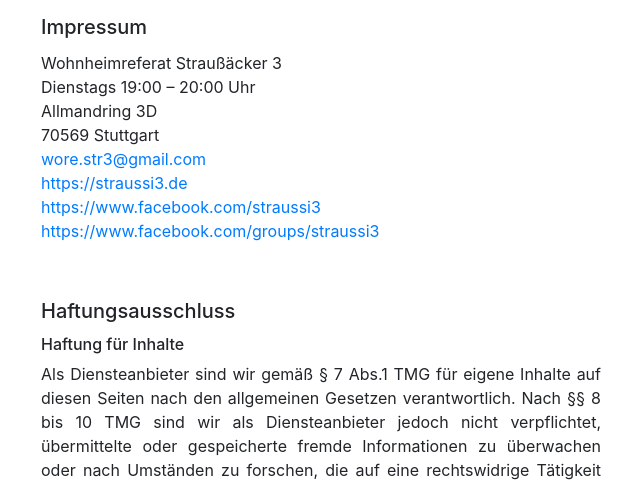
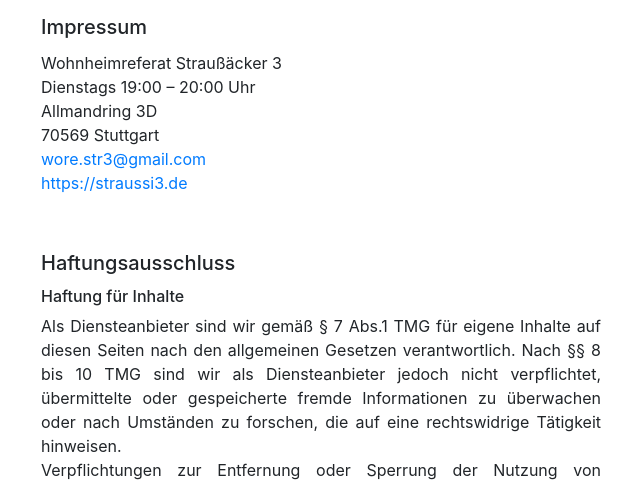
Before and after one commit to milesstoetzner/straussi3-subtenancy, a Django app: page /impressum/ in a window 1280 px wide. Shown: the part 226-707 px from the top of the page, without its empty margins (319-959 px from the left). Run offline with Django 3.2, Linux system fonts and the light colour scheme; parts of the project's set-up code (start-up, migrations or seed data) failed here and were passed over; some libraries are stand-ins or nearby versions.

Commit message:
drop facebook

```diff
--- a/tenants/templates/subtenancy/base.html
+++ b/tenants/templates/subtenancy/base.html
@@ -266,12 +266,6 @@
                         <ul class="list-unstyled">
                             <li><a class="text-muted" href="https://straussi3.de">{% trans "Homepage" %}</a>
                             </li>
-                            <li><a class="text-muted"
-                                   href="https://www.facebook.com/straussi3">{% trans "Facebook Seite" %}</a>
-                            </li>
-                            <li><a class="text-muted"
-                                   href="https://www.facebook.com/groups/straussi3">{% trans "Facebook Gruppe" %}</a>
-                            </li>
                             <li><a class="text-muted" href="{% url 'Impressum' %}">{% trans "Impressum" %}</a></li>
                         </ul>
                     </div>
--- a/tenants/templates/subtenancy/legal_notice.html
+++ b/tenants/templates/subtenancy/legal_notice.html
@@ -9,8 +9,6 @@
             <p>Wohnheimreferat Straußäcker 3<br>Dienstags 19:00 – 20:00 Uhr<br>Allmandring 3D<br>70569 Stuttgart<br>
                 <a href="mailto:wore.str3@gmail.com">wore.str3@gmail.com</a><br>
                 <a href="https://straussi3.de" target="_blank">https://straussi3.de</a><br>
-                <a href="https://www.facebook.com/straussi3" target="_blank">https://www.facebook.com/straussi3</a><br>
-                <a href="https://www.facebook.com/groups/straussi3" target="_blank">https://www.facebook.com/groups/straussi3</a>
             </p>
         </div>
     </div>
```
